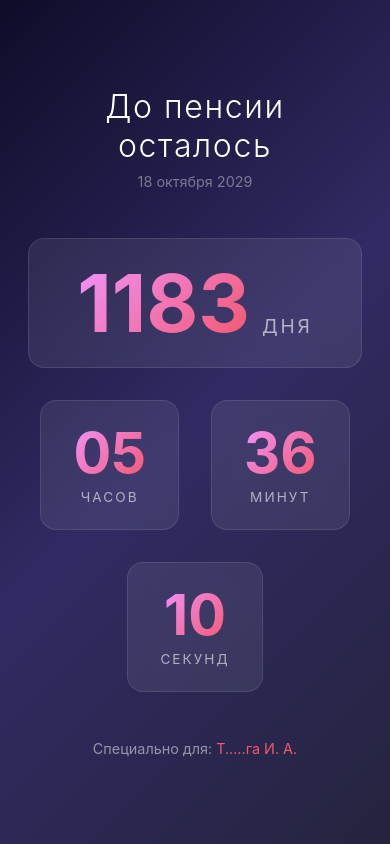
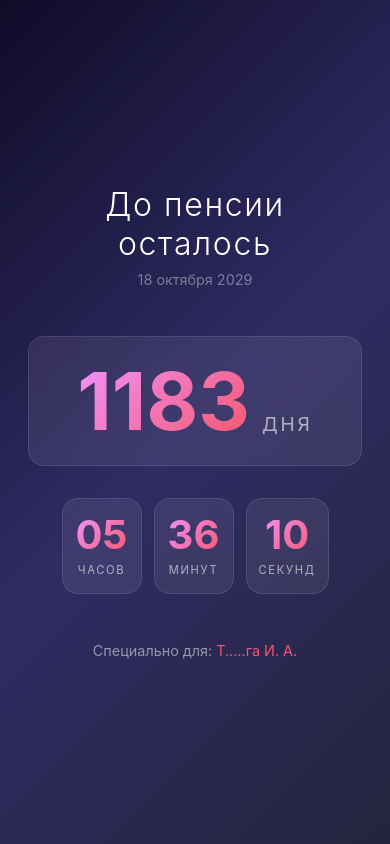
Before and after one commit to lasssss/pens, a plain HTML site: page index.html in a window 390 px wide. Drawn offline with Linux system fonts and the light colour scheme.

Commit message:
mobile layout fix

```diff
--- a/index.html
+++ b/index.html
@@ -107,6 +107,12 @@
     }
     @media (min-width: 600px) {
       .separator { display: block; }
+    }
+    @media (max-width: 500px) {
+      .timer { gap: 0.75rem; }
+      .time-block { min-width: 80px; padding: 1rem 0.75rem; }
+      .time-block .number { font-size: 2.5rem; }
+      .time-block .label { font-size: 0.7rem; }
     }
     #confetti-canvas {
       position: fixed;
```
